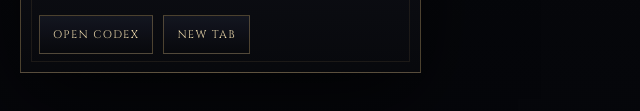
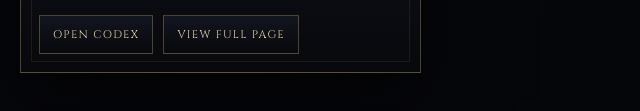
Before and after one commit to ioannisgutevas/sanctum-monster-manual, a plain HTML site: page index.html in a window 1280 px wide. Shown: the part 635-746 px from the top of the page, 0-640 px from the left. Drawn offline with nearby package versions, Linux system fonts and the light colour scheme.

Commit message:
Update index.html

```diff
--- a/index.html
+++ b/index.html
@@ -491,7 +491,7 @@
 
       <div class="card-actions">
         <button class="btn" type="button" data-open="${escapeHTML(monster.url)}" data-name="${escapeHTML(monster.name)}">Open Codex</button>
-        <a class="btn" href="${getWebflowMonsterUrl(monster.url)}" target="_blank" rel="noopener">New Tab</a>
+        <a class="btn" href="${getWebflowMonsterUrl(monster.url)}" target="_blank" rel="noopener">View Full Page</a>
       </div>
     `;
 
```
